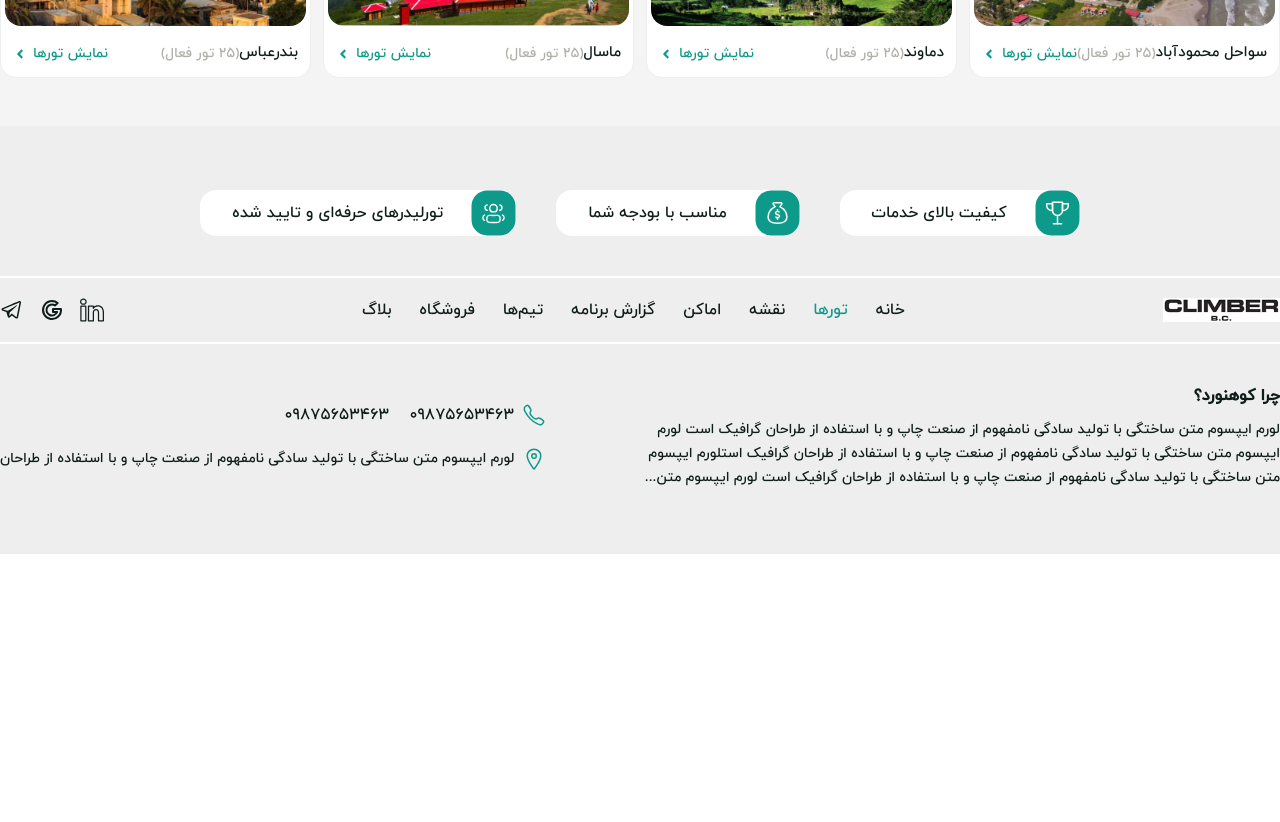
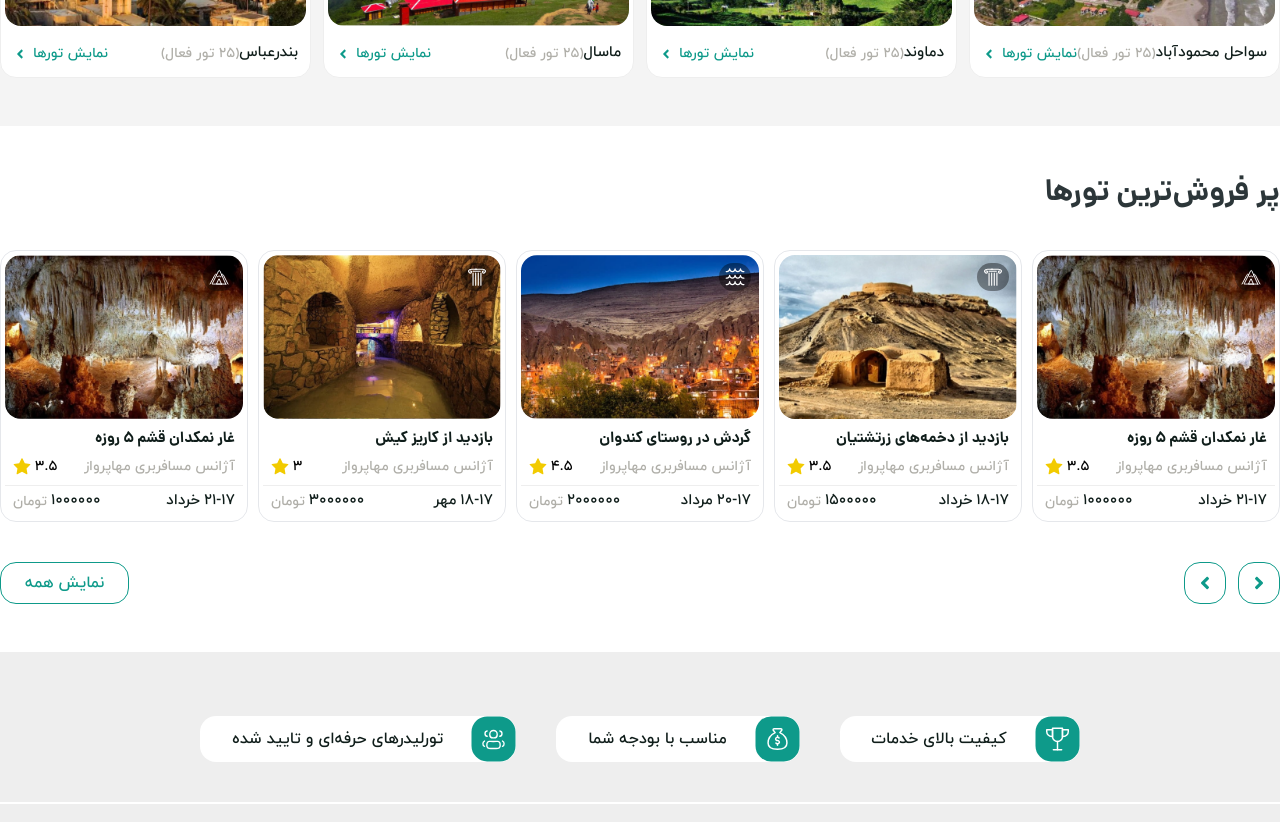
Before and after one commit to NEEMABBN/climbers, a React (Vite) app: page /Tours in a window 1280 px wide. Shown: the part 1060-1882 px from the top of the page. Before the commit the page ends 1614 px from the top, so only its background shows below. Built offline with nearby package versions, Linux system fonts and the light colour scheme.

Commit message:
Completed Best Selling Tours Sections (Tours Page)

```diff
--- a/src/Components/EachLastMinuteTours.jsx
+++ b/src/Components/EachLastMinuteTours.jsx
@@ -20,13 +20,13 @@ export default function EachLastMinuteTours({
   return (
     <div className="flex flex-col items-center gap-2 group p-1 border-solid border-[1px] rounded-2xl hover:shadow-xl transition-all duration-200">
       <div className="w-full relative rounded-2xl overflow-hidden">
-        <div className="bg-CustomBlack overflow-hidden flex items-center justify-start w-[30px] group-hover:w-[95px] transition-all duration-300 gap-2 absolute top-2 right-2 rounded-full py-1 px-1.5">
+        <div className="bg-CustomBlack overflow-hidden flex items-center justify-start w-[32px] group-hover:w-[95px] transition-all duration-300 gap-2 absolute top-2 right-2 rounded-full py-1 px-1.5">
           <img
             src={categoryIcon}
             alt={categoryIconAlt}
             className="!max-w-[20px] !min-w-[20px]"
           />
-          <span className="text-white">{categoryName}</span>
+          <span className="text-white text-sm">{categoryName}</span>
         </div>
         <button className="bg-CustomBlack absolute top-2 left-2 p-1.5 rounded-full opacity-0 group-hover:opacity-100 transition-all duration-200">
           <FaRegHeart className="text-white text-xl" />
--- a/src/Components/EachToursPost.jsx
+++ b/src/Components/EachToursPost.jsx
@@ -19,13 +19,13 @@ export default function EachToursPost({
   return (
     <div className="flex flex-col items-center gap-2 group p-1 border-solid border-[1px] rounded-2xl hover:shadow-xl transition-all duration-200">
       <div className="w-full relative rounded-2xl overflow-hidden">
-        <div className="bg-CustomBlack overflow-hidden flex items-center justify-start w-[30px] group-hover:w-[95px] transition-all duration-300 gap-2 absolute top-2 right-2 rounded-full py-1 px-1.5">
+        <div className="bg-CustomBlack overflow-hidden flex items-center justify-start w-[32px] group-hover:w-[95px] transition-all duration-300 gap-2 absolute top-2 right-2 rounded-full py-1 px-1.5">
           <img
             src={categoryIcon}
             alt={categoryIconAlt}
             className="!max-w-[20px] !min-w-[20px]"
           />
-          <span className="text-white">{categoryName}</span>
+          <span className="text-white text-sm">{categoryName}</span>
         </div>
         <button className="bg-CustomBlack absolute top-2 left-2 p-1.5 rounded-full opacity-0 group-hover:opacity-100 transition-all duration-200">
           <FaRegHeart className="text-white text-xl" />
--- a/src/Pages/ToursPage/Tours.jsx
+++ b/src/Pages/ToursPage/Tours.jsx
@@ -2,6 +2,7 @@ import React from "react";
 import SearchBar from "./_components/SearchBar";
 import LastMinuteTours from "./_components/LastMinuteTours";
 import SelectedDestinations from "./_components/SelectedDestinations";
+import BestSellingTours from "./_components/BestSellingTours";
 
 export default function Tours() {
   return (
@@ -9,6 +10,7 @@ export default function Tours() {
       <SearchBar />
       <LastMinuteTours />
       <SelectedDestinations />
+      <BestSellingTours />
     </div>
   );
 }
--- /dev/null
+++ b/src/Pages/ToursPage/_components/BestSellingTours.jsx
@@ -0,0 +1,142 @@
+import React, { useRef } from "react";
+import TemplateV1 from "../../../Components/TemplateV1";
+import { Swiper, SwiperSlide } from "swiper/react";
+import "swiper/css";
+import "swiper/css/pagination";
+import Images from "../../../Setting/Images";
+import EachToursPost from "../../../Components/EachToursPost";
+
+export default function BestSellingTours() {
+  const toursData = [
+    {
+      image: Images.QeshmSaltCave,
+      categoryIcon: Images.CaveIcon,
+      categoryName: "غار",
+      location: "غار نمکدان قشم 5 روزه",
+      agency: "آژانس مسافربری مهاپرواز",
+      rate: 3.5,
+      StartDate: 17,
+      EndDate: 21,
+      Month: "خرداد",
+      price: 1000000,
+    },
+    {
+      image: Images.ZoroastrianCrypts,
+      categoryIcon: Images.AncientIcon,
+      categoryName: "باستانی",
+      location: "بازدید از دخمه‌های زرتشتیان",
+      agency: "آژانس مسافربری مهاپرواز",
+      rate: 3.5,
+      StartDate: 17,
+      EndDate: 18,
+      Month: "خرداد",
+      price: 1500000,
+    },
+    {
+      image: Images.ExcursionKandavanVillage,
+      categoryIcon: Images.SeaIconV2,
+      categoryName: "دریاچه",
+      location: "گردش در روستای کندوان",
+      agency: "آژانس مسافربری مهاپرواز",
+      rate: 4.5,
+      StartDate: 17,
+      EndDate: 20,
+      Month: "مرداد",
+      price: 2000000,
+    },
+    {
+      image: Images.VisitingKish,
+      categoryIcon: Images.AncientIcon,
+      categoryName: "باستانی",
+      location: "بازدید از کاریز کیش",
+      agency: "آژانس مسافربری مهاپرواز",
+      rate: 3,
+      StartDate: 17,
+      EndDate: 18,
+      Month: "مهر",
+      price: 3000000,
+    },
+    {
+      image: Images.QeshmSaltCave,
+      categoryIcon: Images.CaveIcon,
+      categoryName: "غار",
+      location: "غار نمکدان قشم 5 روزه",
+      agency: "آژانس مسافربری مهاپرواز",
+      rate: 3.5,
+      StartDate: 17,
+      EndDate: 21,
+      Month: "خرداد",
+      price: 1000000,
+    },
+    {
+      image: Images.MaharlooLakeCamping,
+      categoryIcon: Images.SeaIconV2,
+      categoryName: "دریاچه",
+      location: "کمپ دو روزه در دریاچه مهارلو",
+      agency: "آژانس مسافربری مهاپرواز",
+      rate: 3.5,
+      StartDate: 17,
+      EndDate: 21,
+      Month: "خرداد",
+      price: 1000000,
+    },
+  ];
+  const swiperRef = useRef(null);
+
+  return (
+    <div className="w-full py-12">
+      <TemplateV1
+        title="پر فروش‌ترین تورها"
+        swiperRef={swiperRef}
+        gaps="gap-2"
+        children={
+          <div className="w-full">
+            <Swiper
+              slidesPerView={1.5}
+              spaceBetween={10}
+              onSwiper={(swiper) => (swiperRef.current = swiper)}
+              breakpoints={{
+                640: {
+                  slidesPerView: 2,
+                  spaceBetween: 15,
+                },
+                800: {
+                  slidesPerView: 3,
+                  spaceBetween: 15,
+                },
+                1024: {
+                  slidesPerView: 4,
+                  spaceBetween: 15,
+                },
+                1280: {
+                  slidesPerView: 5,
+                  spaceBetween: 10,
+                },
+              }}
+              className="mySwiper !py-8 lg:!px-0 !px-2"
+            >
+              {toursData.map((item, index) => (
+                <SwiperSlide key={index}>
+                  <EachToursPost
+                    image={item.image}
+                    imageAlt={item.location}
+                    categoryIcon={item.categoryIcon}
+                    categoryIconAlt={item.categoryName}
+                    categoryName={item.categoryName}
+                    location={item.location}
+                    agency={item.agency}
+                    rate={item.rate}
+                    startDate={item.StartDate}
+                    endDate={item.EndDate}
+                    month={item.Month}
+                    price={item.price}
+                  />
+                </SwiperSlide>
+              ))}
+            </Swiper>
+          </div>
+        }
+      />
+    </div>
+  );
+}
```
